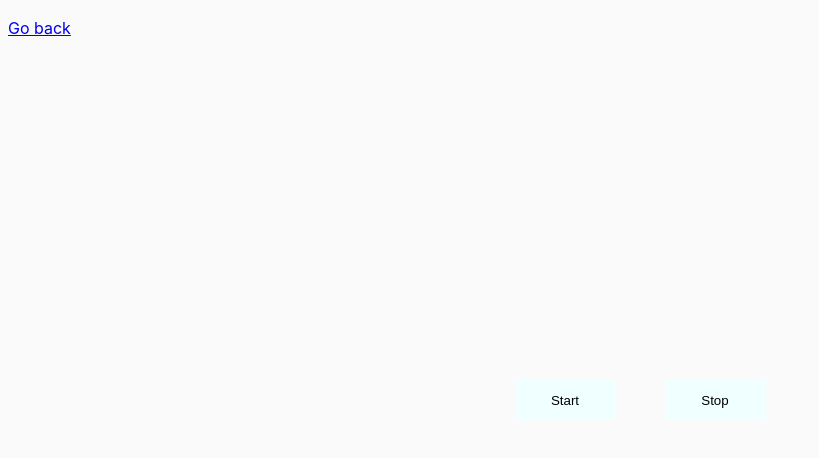
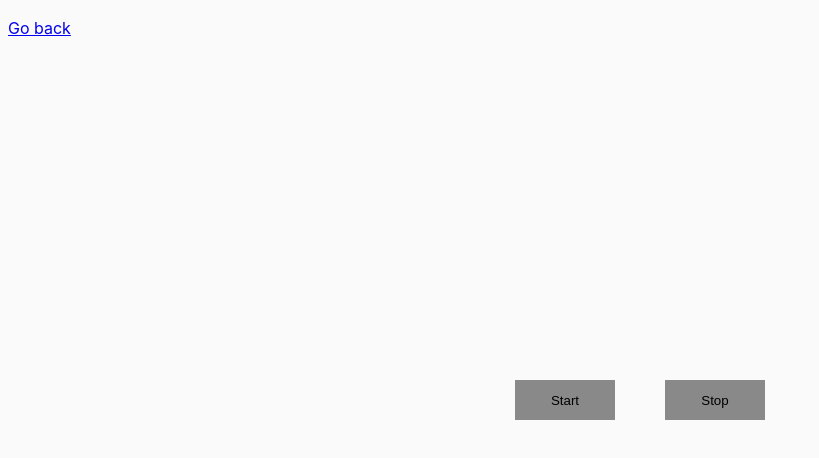
Before and after one commit to zablockiy/goit-js-hw-09, a website built with Parcel: page src/01-color-switcher.html in a window 1280 px wide. Shown: the whole page, without its empty margins (0-819 px from the left). Built offline with nearby package versions, Linux system fonts and the light colour scheme.

Commit message:
Update common.css

```diff
--- a/src/css/common.css
+++ b/src/css/common.css
@@ -29,7 +29,7 @@ img {
   height: 40px;
   border: none;
   border-radius: 10;
-  background-color:azure;
+  background-color:rgb(137, 137, 137);
 }
 .btn_start {
   margin-right: 50px;
```
